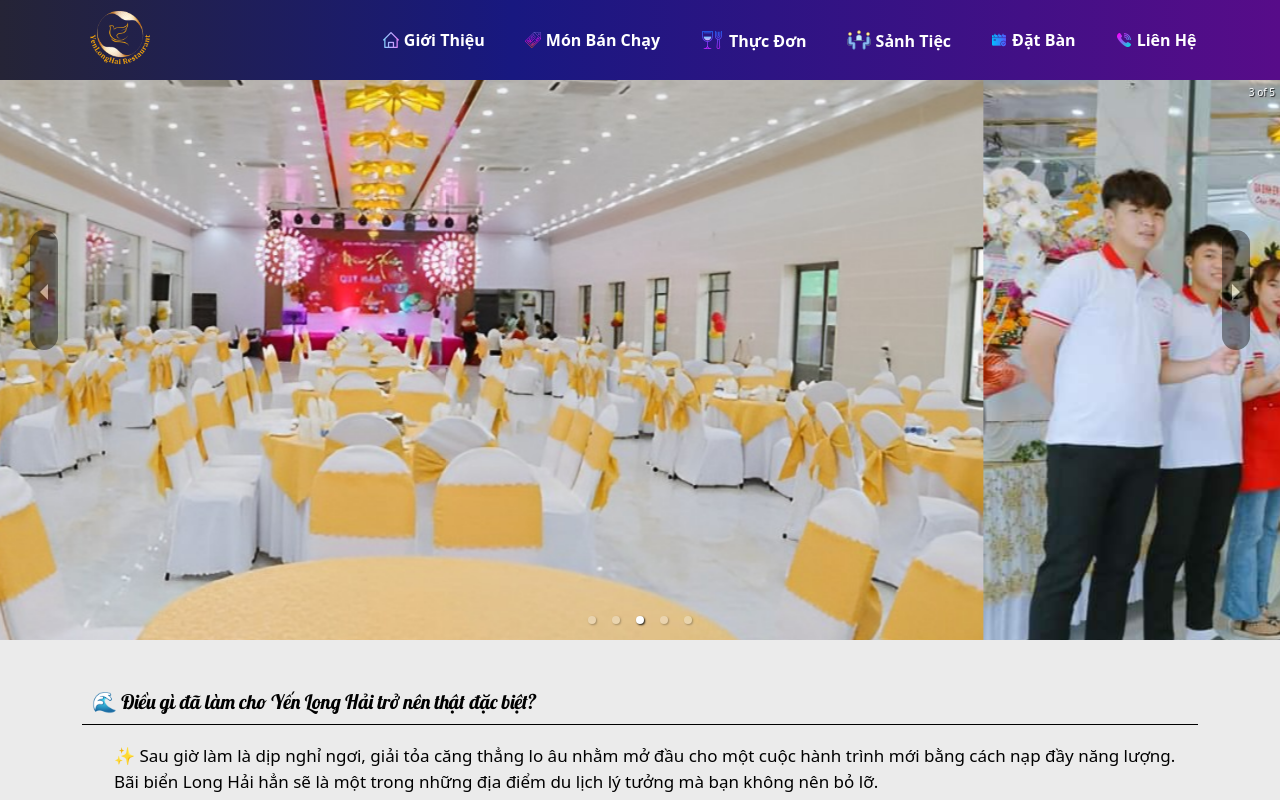
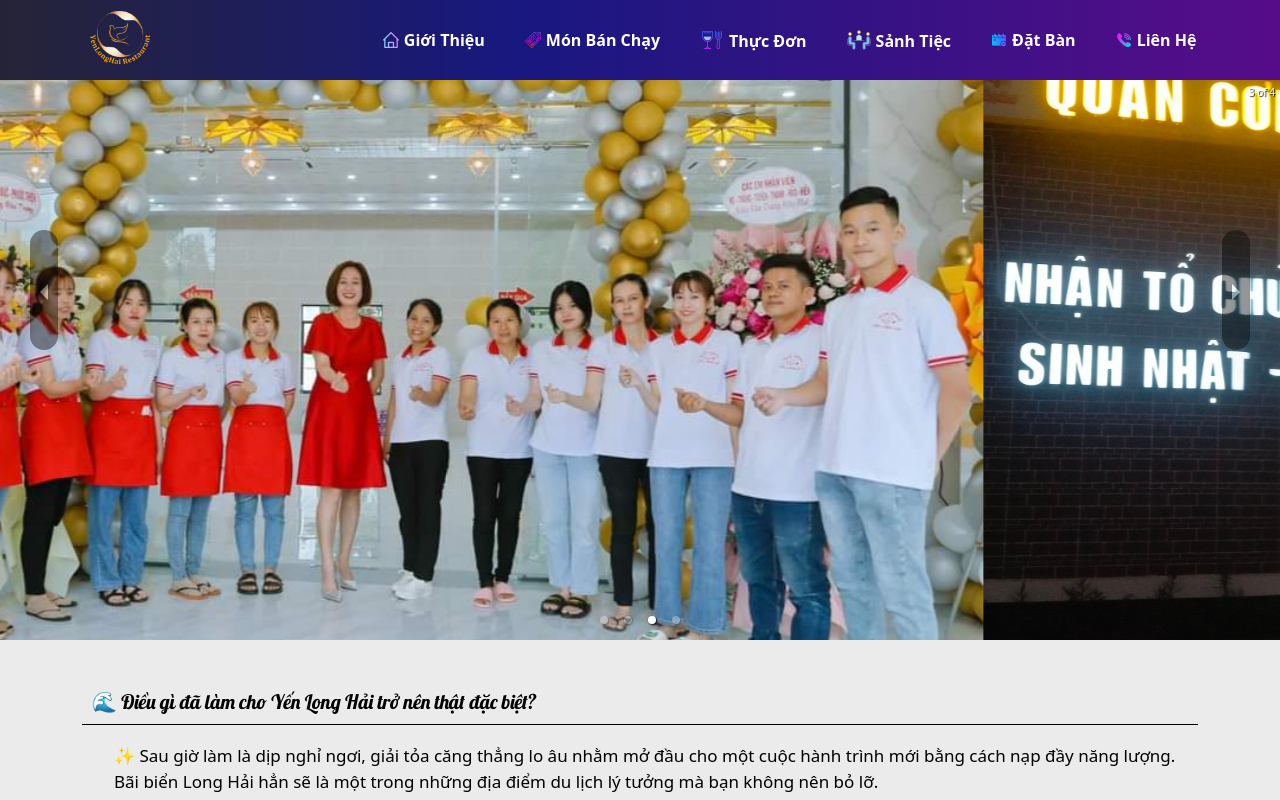
Before and after one commit to loctran1411/restaurant, a React (Create React App) app: page /cate in a window 1280 px wide. Shown: the top 800 px of the page. Built offline with nearby package versions, Linux system fonts and the light colour scheme.

Commit message:
remove img carousel header

```diff
--- a/src/assets/fake-data/introSlide.js
+++ b/src/assets/fake-data/introSlide.js
@@ -1,4 +1,3 @@
-import nha_hang1 from '../images/nha-hang1.jpg'
 import nha_hang2 from '../images/nha-hang2.jpg'
 import nha_hang3 from '../images/nha-hang3.jpg'
 import nha_hang4 from '../images/nha-hang4.jpg'
@@ -15,11 +14,6 @@ import { v4 as uuidv4 } from 'uuid';
 
 export const introSlide = {
   view_restaurant: [
-    {
-      id: uuidv4(),
-      src: nha_hang1,
-      alt: 'view'
-    },
     {
       id: uuidv4(),
       src: nha_hang2,
```
Also changed, not shown: src/assets/images/nha-hang1.jpg (deleted).
